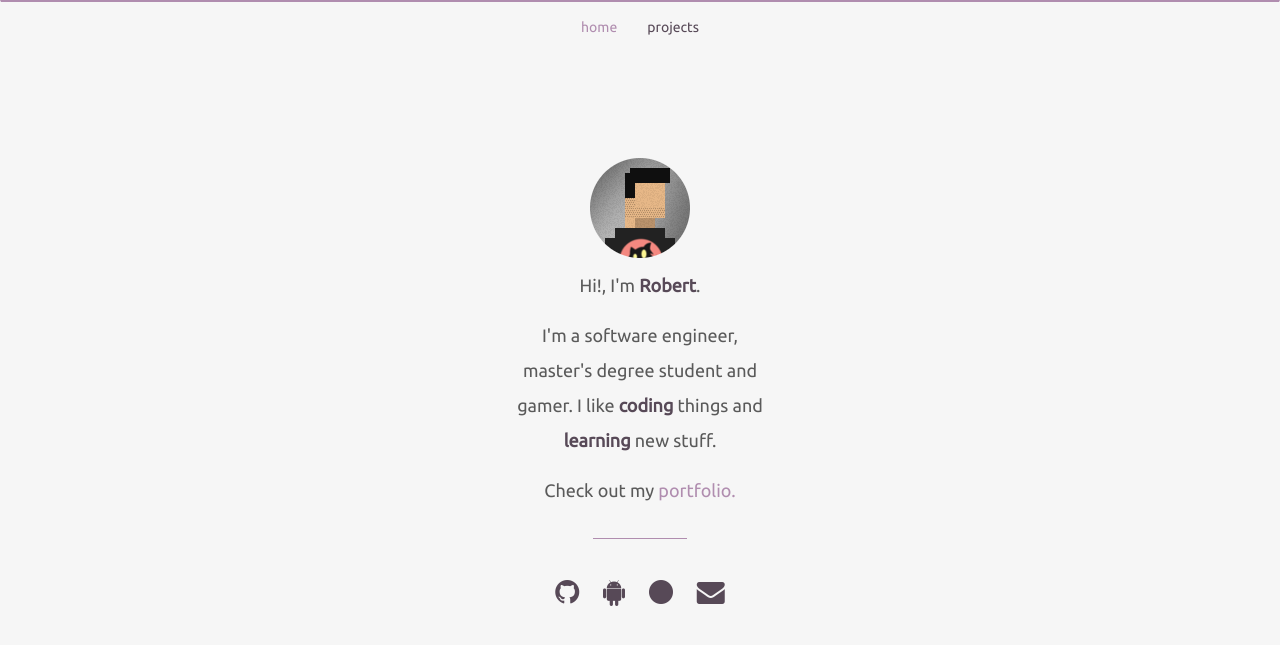
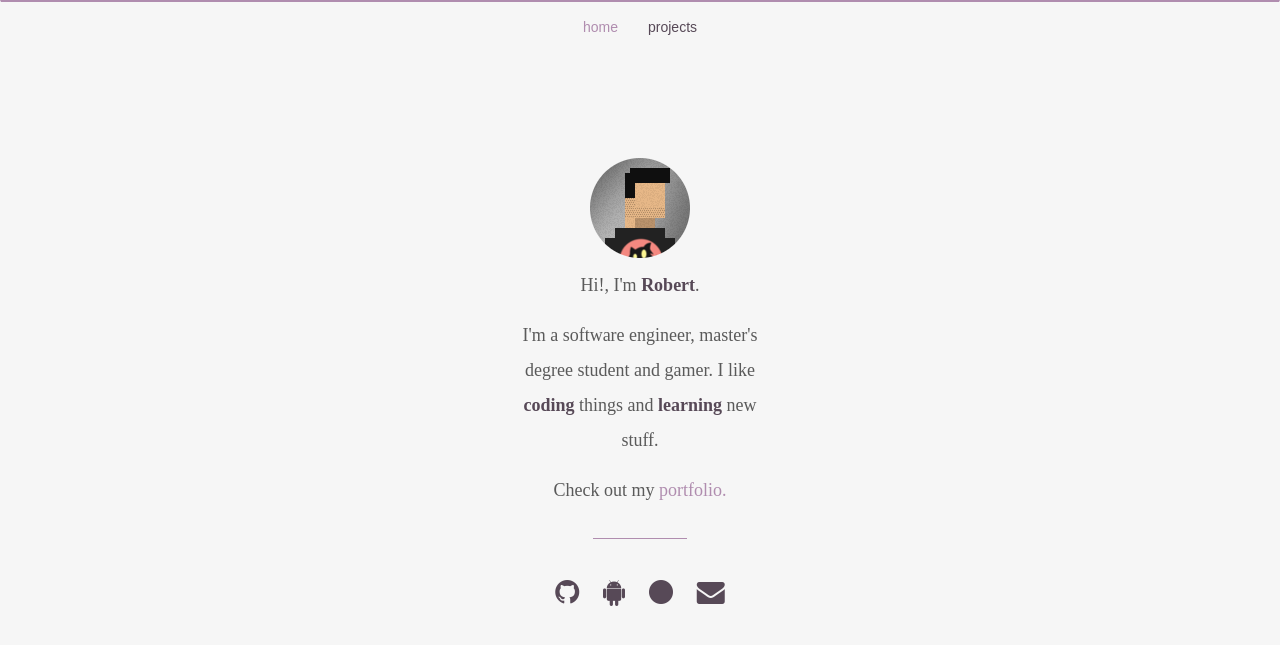
Before and after one commit to krovs/portfolio, a Jekyll site: the page built from index.html, in a window 1280 px wide. Shown: the top 645 px of the page. Built offline with Jekyll 4.4.1, drawn with Linux system fonts in a browser that asks for light colours; nearby versions of some CDN libraries; some web fonts are replaced.

Commit message:
Test font-face

```diff
--- a/css/main.scss
+++ b/css/main.scss
@@ -3,7 +3,7 @@
 ---
 @charset "utf-8";
 
-@import url(https://fonts.googleapis.com/css?family=Ubuntu);
+
 
 // variables
 $background-color:          #f6f6f6!important;
@@ -13,6 +13,10 @@
 $btnhover-color:            #dbdbdb!important;
 $footer-color:              #a298a2!important;
 
+@font-face {
+    font-family: Ubuntu;
+    src: url(fonts/Ubuntu-Regular.ttf);
+}
 
 body {
     display: flex;
@@ -47,7 +51,7 @@
 // Index ------------------------------------------ */
 
 .indextexts {
-    font-family: 'Ubuntu', sans-serif;
+    font-family: Ubuntu;
     color: $text-color;
     font-size: 18px;
     line-height: 35px;
```
